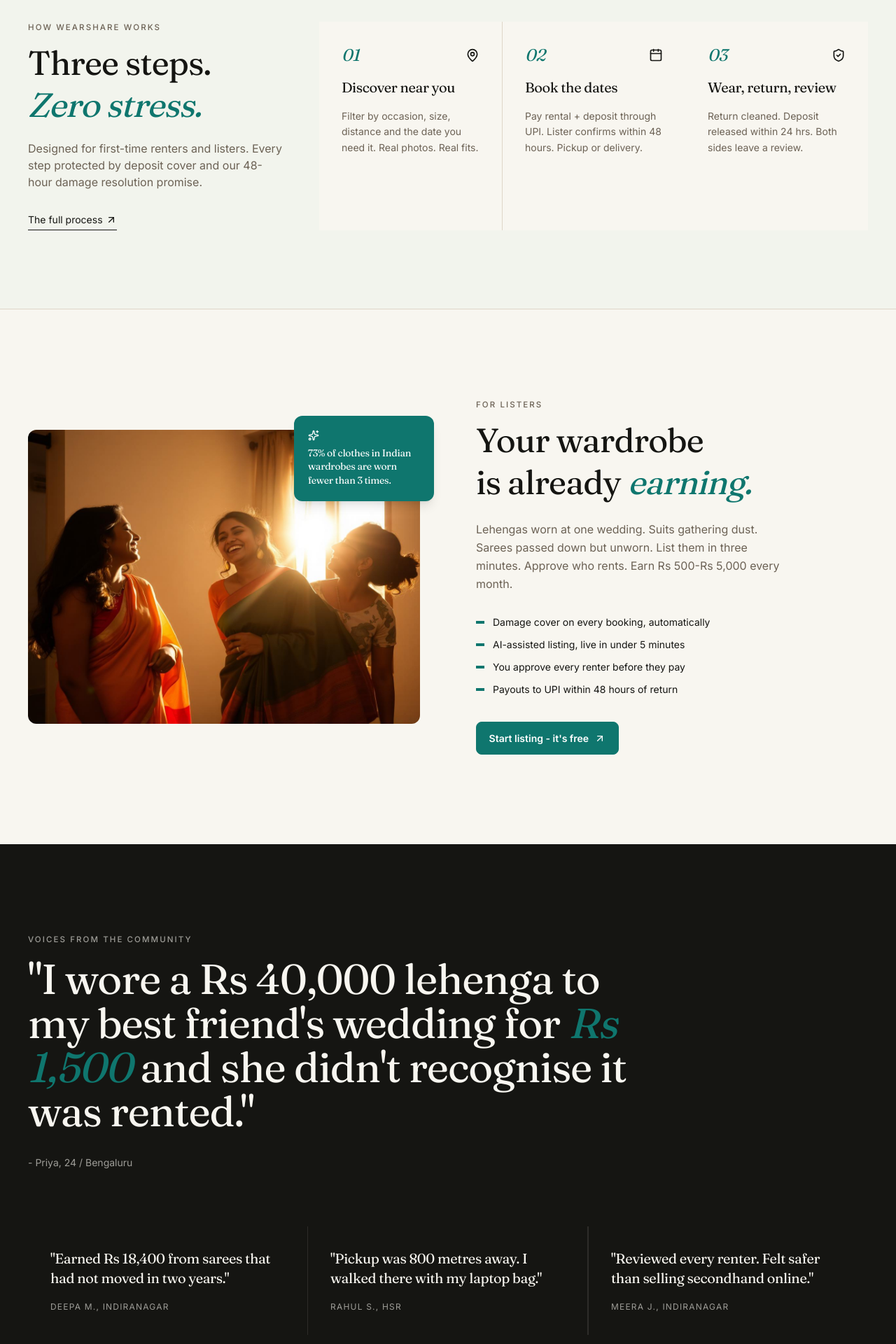
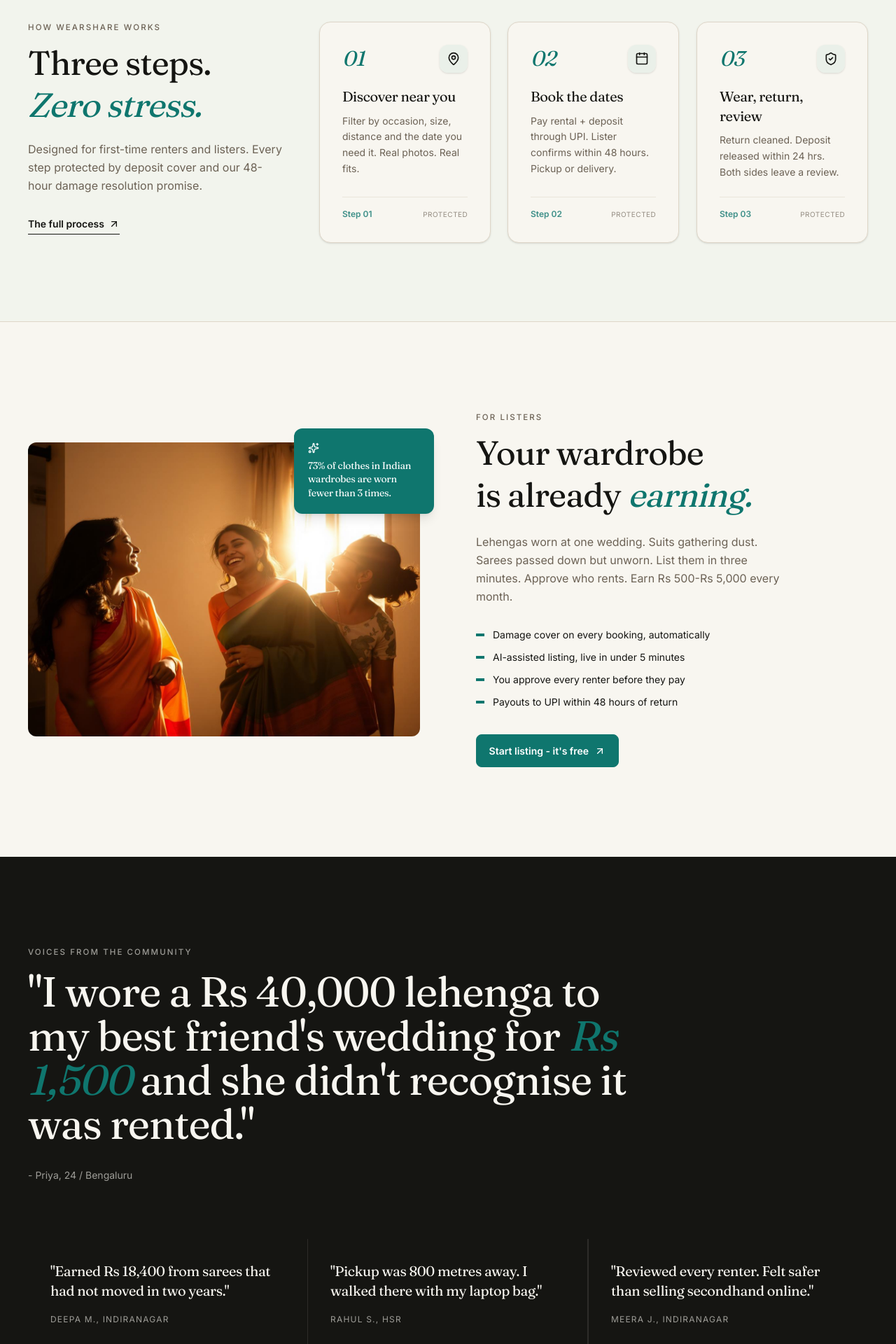
Before and after one commit to yokshith09/WEARSHARE-APP, a Next.js app: page / in a window 1280 px wide. Shown: the part 1820-3740 px from the top of the page at 70% size. Built offline with nearby package versions, Linux system fonts and the light colour scheme; no server answers; the database is empty.

Commit message:
feat(landing): add prominent staggered scroll reveals and interactive card elevation for steps

```diff
--- a/app/page.tsx
+++ b/app/page.tsx
@@ -263,36 +263,61 @@ export default async function Index() {
       </section>
 
       <section className="border-y border-border bg-secondary/40">
-        <div className="container-edit grid gap-12 py-20 md:grid-cols-12 md:py-28">
+        <div className="container-edit grid gap-12 py-20 md:grid-cols-12 md:py-28 items-start">
           <div className="md:col-span-4">
-            <ScrollReveal direction="right" duration={0.7}>
+            <ScrollReveal direction="right" distance={40} duration={0.75}>
               <p className="eyebrow">How WearShare works</p>
               <h2 className="mt-3 font-display text-4xl leading-tight text-ink md:text-5xl">
                 Three steps. <span className="italic text-primary">Zero stress.</span>
               </h2>
-              <p className="mt-5 text-muted-foreground">
+              <p className="mt-5 text-muted-foreground leading-relaxed">
                 Designed for first-time renters and listers. Every step protected by deposit cover and our
                 48-hour damage resolution promise.
               </p>
-              <Link href="/how-it-works" className="mt-8 inline-flex items-center gap-1 border-b border-ink pb-1 text-sm text-ink hover:border-primary hover:text-primary">
+              <Link href="/how-it-works" className="mt-8 inline-flex items-center gap-1.5 border-b border-ink pb-1 text-sm font-semibold text-ink hover:border-primary hover:text-primary transition-colors">
                 The full process <ArrowUpRight className="h-4 w-4" />
               </Link>
             </ScrollReveal>
           </div>
-          <div className="grid gap-px bg-border sm:grid-cols-3 md:col-span-8">
+          <div className="grid gap-6 sm:grid-cols-3 md:col-span-8">
             {[
               { n: "01", icon: MapPin, t: "Discover near you", d: "Filter by occasion, size, distance and the date you need it. Real photos. Real fits." },
               { n: "02", icon: Calendar, t: "Book the dates", d: "Pay rental + deposit through UPI. Lister confirms within 48 hours. Pickup or delivery." },
               { n: "03", icon: ShieldCheck, t: "Wear, return, review", d: "Return cleaned. Deposit released within 24 hrs. Both sides leave a review." },
             ].map(({ n, icon: Icon, t, d }, idx) => (
-              <ScrollReveal key={n} delayMs={idx * 120} direction="up" duration={0.65} className="h-full">
-                <div className="flex h-full flex-col gap-4 bg-background p-7 md:p-8">
-                  <div className="flex items-center justify-between">
-                    <span className="font-display text-2xl italic text-primary">{n}</span>
-                    <Icon className="h-5 w-5 text-ink" />
+              <ScrollReveal
+                key={n}
+                delayMs={150 + idx * 200}
+                direction="up"
+                distance={48}
+                duration={0.8}
+                className="h-full"
+              >
+                <div className="group flex h-full flex-col justify-between rounded-2xl border border-border bg-background p-7 md:p-8 shadow-sm transition-all duration-300 hover:-translate-y-2 hover:shadow-xl hover:border-primary/40">
+                  <div>
+                    <div className="flex items-center justify-between">
+                      <span className="font-display text-3xl italic text-primary transition-transform duration-300 group-hover:scale-110">
+                        {n}
+                      </span>
+                      <div className="flex h-10 w-10 items-center justify-center rounded-xl bg-secondary/80 text-ink transition-colors duration-300 group-hover:bg-primary group-hover:text-white shadow-sm">
+                        <Icon className="h-5 w-5" />
+                      </div>
+                    </div>
+                    <h3 className="mt-5 font-display text-xl leading-snug text-ink transition-colors duration-300 group-hover:text-primary">
+                      {t}
+                    </h3>
+                    <p className="mt-2.5 text-sm leading-relaxed text-muted-foreground">
+                      {d}
+                    </p>
                   </div>
-                  <h3 className="font-display text-xl leading-snug text-ink">{t}</h3>
-                  <p className="text-sm leading-relaxed text-muted-foreground">{d}</p>
+                  <div className="mt-6 pt-4 border-t border-border/50 flex items-center justify-between text-xs text-muted-foreground">
+                    <span className="font-semibold text-primary/80 group-hover:text-primary transition-colors">
+                      Step {n}
+                    </span>
+                    <span className="text-[10px] uppercase tracking-wider text-muted-foreground/70">
+                      Protected
+                    </span>
+                  </div>
                 </div>
               </ScrollReveal>
             ))}
@@ -371,8 +396,15 @@ export default async function Index() {
               { q: "Pickup was 800 metres away. I walked there with my laptop bag.", a: "Rahul S., HSR" },
               { q: "Reviewed every renter. Felt safer than selling secondhand online.", a: "Meera J., Indiranagar" },
             ].map((voice, idx) => (
-              <ScrollReveal key={voice.a} delayMs={idx * 120} direction="up" duration={0.65} className="h-full">
-                <div className="h-full bg-ink p-8">
+              <ScrollReveal
+                key={voice.a}
+                delayMs={120 + idx * 200}
+                direction="up"
+                distance={44}
+                duration={0.8}
+                className="h-full"
+              >
+                <div className="h-full bg-ink p-8 transition-all duration-300 hover:bg-ink/80">
                   <p className="font-display text-xl leading-snug">"{voice.q}"</p>
                   <p className="mt-5 text-xs uppercase tracking-widest text-cream/60">{voice.a}</p>
                 </div>
```
